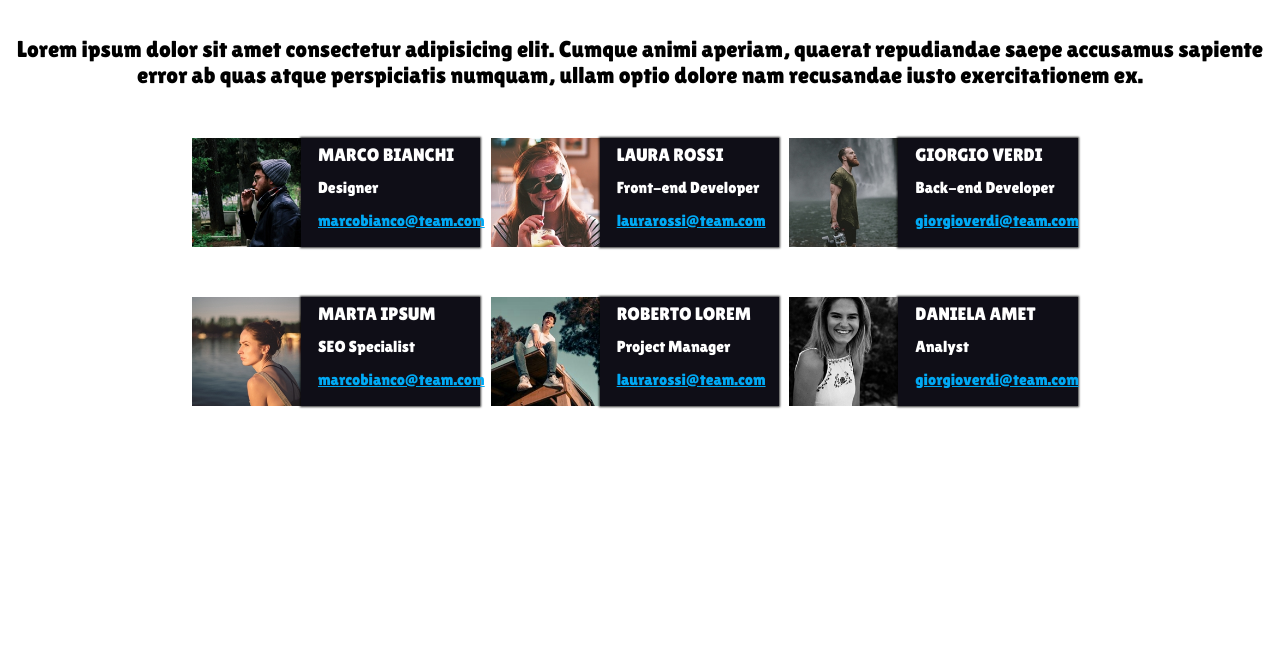
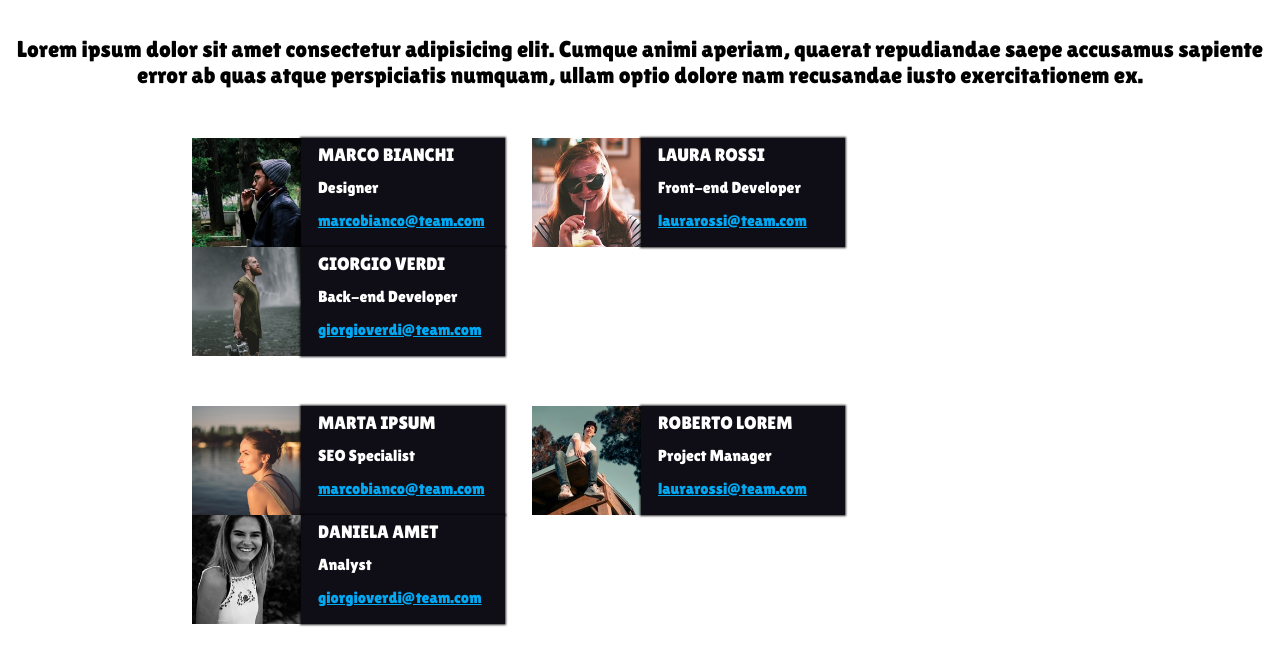
Before and after one commit to GiovanniMarseglia/html-css-float-cards, a plain HTML site: page index.html in a window 1280 px wide. Shown: the part 98-764 px from the top of the page. Drawn offline with Linux system fonts and the light colour scheme.

Commit message:
add min-width for row

```diff
--- a/assets/style.css
+++ b/assets/style.css
@@ -39,6 +39,7 @@ html{
 .row{
     float: left;
     width: calc(100%/3);
+    min-width: 340px;
 }
 
 img{
```
